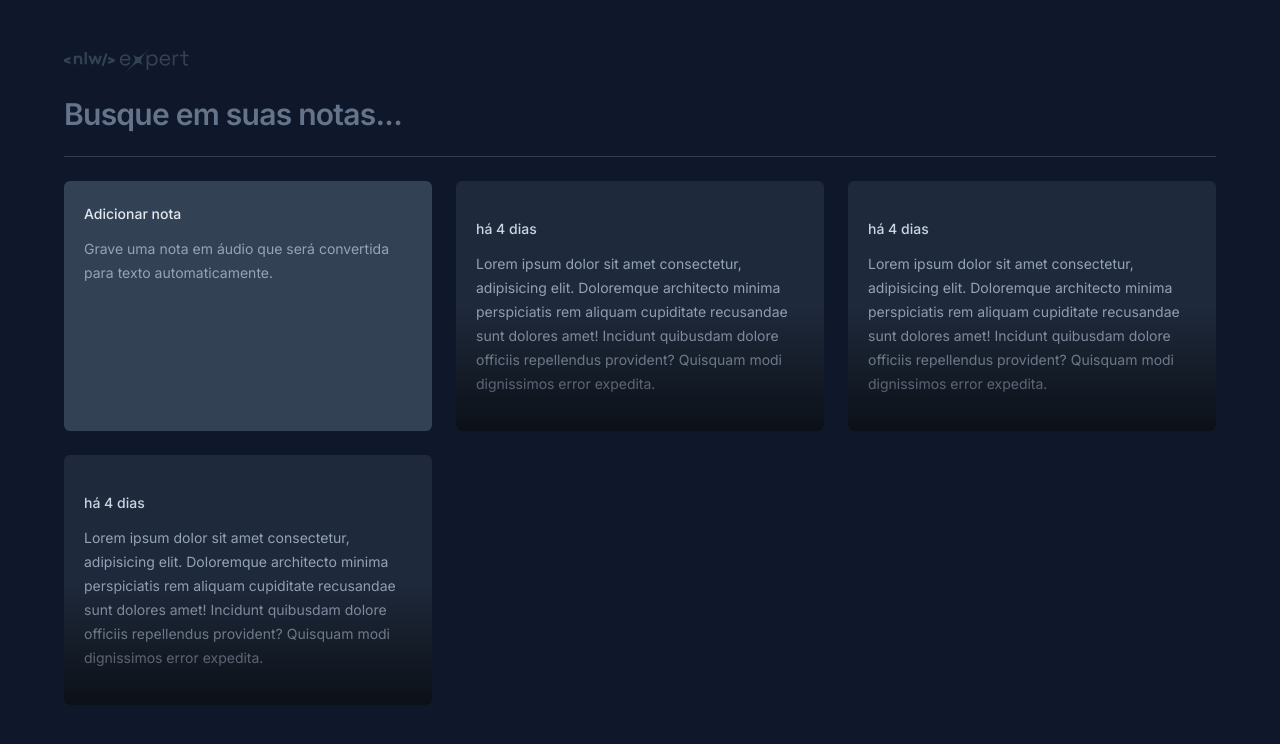
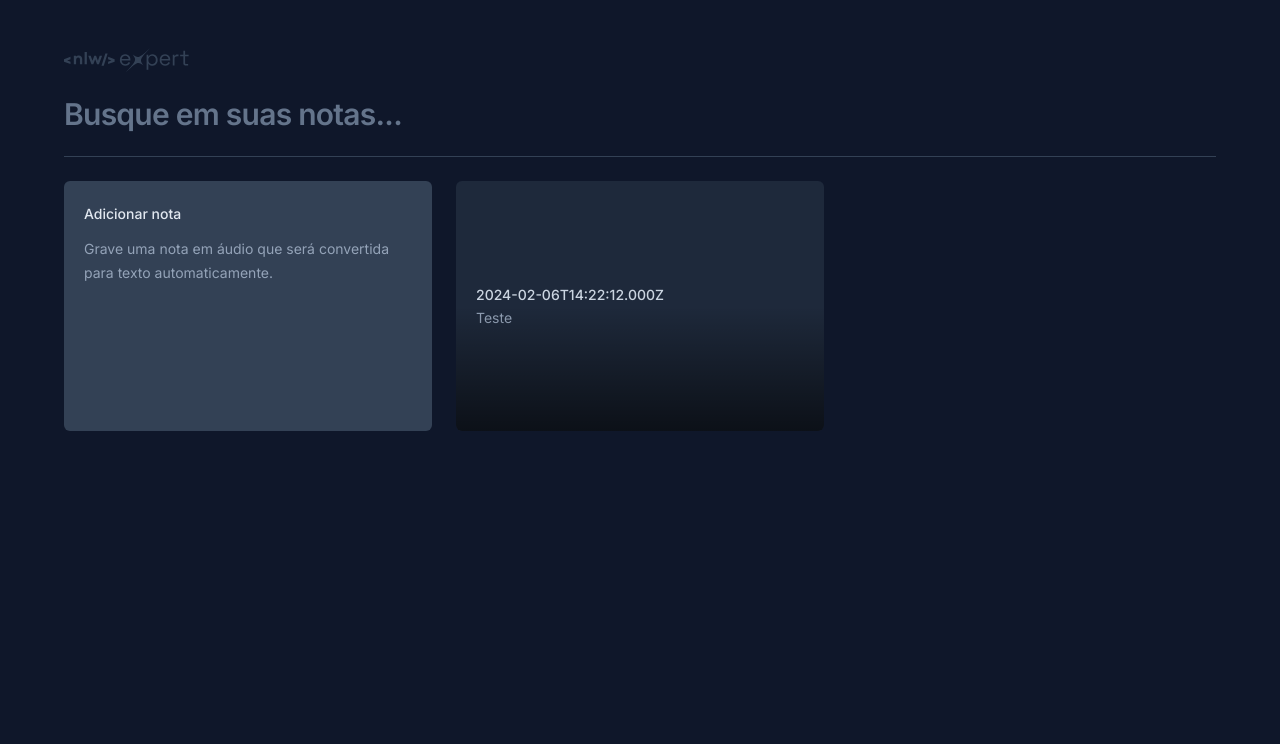
Before and after one commit to manuelaalecio/Rocketseat-nlw-expert, a React (Vite) app: page / in a window 1280 px wide. Shown: the top 744 px of the page. Built offline with nearby package versions, Linux system fonts and the light colour scheme.

Commit message:
feat: add props to note cards

```diff
--- a/src/app.tsx
+++ b/src/app.tsx
@@ -19,9 +19,12 @@
 
       <div className="grid grid-cols-3 auto-rows-[250px] gap-6">
         <NewNoteCard />
-        <NoteCard />
-        <NoteCard />
-        <NoteCard />
+        <NoteCard
+          note={{
+            date: new Date(),
+            content: "Teste",
+          }}
+        />
       </div>
     </div>
   );
--- a/src/components/note-card.tsx
+++ b/src/components/note-card.tsx
@@ -1,13 +1,17 @@
-export function NoteCard() {
+interface NoteCardProps {
+  note: {
+    date: Date;
+    content: string;
+  };
+}
+
+export function NoteCard({ note }: NoteCardProps) {
   return (
-    <button className="rounded-md text-left bg-slate-800 p-5 space-y-3 overflow-hidden relative outline-none hover:ring-2 hover:ring-slate-600 focus-visible:ring-2 focus-visible:ring-lime-400">
-      <span className="text-sm font-medium text-slate-300">há 4 dias</span>
-      <p className="text-sm leading-6 text-slate-400">
-        Lorem ipsum dolor sit amet consectetur, adipisicing elit. Doloremque
-        architecto minima perspiciatis rem aliquam cupiditate recusandae sunt
-        dolores amet! Incidunt quibusdam dolore officiis repellendus provident?
-        Quisquam modi dignissimos error expedita.
-      </p>
+    <button className="rounded-md text-left flex-col bg-slate-800 p-5 gap-3 overflow-hidden relative outline-none hover:ring-2 hover:ring-slate-600 focus-visible:ring-2 focus-visible:ring-lime-400">
+      <span className="text-sm font-medium text-slate-300">
+        {note.date.toISOString()}
+      </span>
+      <p className="text-sm leading-6 text-slate-400">{note.content}</p>
 
       <div className="absolute bottom-0 left-0 right-0 h-1/2 bg-gradient-to-t from-black/60 to-black/0 pointer-events-none" />
     </button>
```
